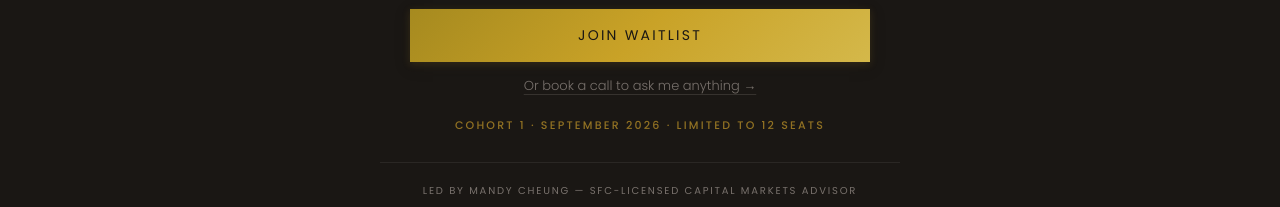
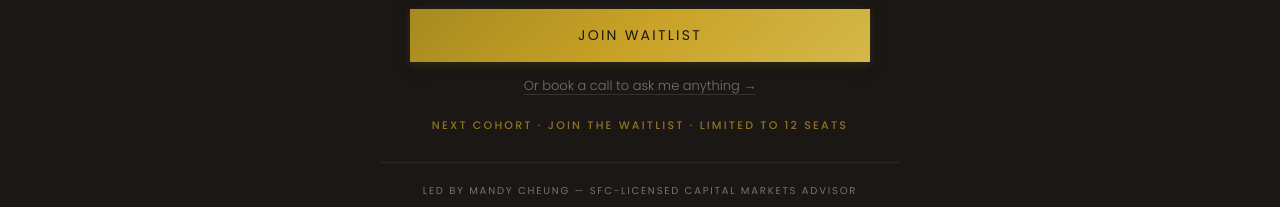
Before and after one commit to mandyc852/luminate-with-mandyc852, a Next.js app: page /cohort in a window 1280 px wide. Shown: the part 979-1186 px from the top of the page. Built offline with nearby package versions, Linux system fonts and the light colour scheme; no server answers.

Commit message:
Replace fixed cohort date with open-ended waitlist copy
Cohort 1 was parked indefinitely, so the hardcoded "September 2026"
date across the cohort page, its metadata, and the homepage card
would read as false. Swap in waitlist-first language everywhere it
appeared.

```diff
--- a/app/cohort/layout.tsx
+++ b/app/cohort/layout.tsx
@@ -10,7 +10,7 @@ const baseUrl = siteUrl
 
 const title = "The Inner Game Cohort | MandyC."
 const description =
-  "6 weeks. 8–12 seats. A live cohort for high performers who’ve noticed the constraint isn’t strategy — it’s internal. September 2026."
+  "6 weeks. 8–12 seats. A live cohort for high performers who’ve noticed the constraint isn’t strategy — it’s internal. Next cohort — join the waitlist."
 
 export const metadata: Metadata = {
   title,
--- a/app/cohort/page.tsx
+++ b/app/cohort/page.tsx
@@ -358,7 +358,7 @@ export default function CohortPage() {
             Or book a call to ask me anything &rarr;
           </a>
           <p className="text-[#C4982A]/70 text-[11px] font-medium tracking-[0.2em] uppercase mt-[22px]" style={ig.body}>
-            Cohort 1 &middot; September 2026 &middot; Limited to 12 Seats
+            Next Cohort &middot; Join the Waitlist &middot; Limited to 12 Seats
           </p>
           <div className="mt-7 pt-5 border-t border-white/[0.07] w-full max-w-[520px] flex flex-wrap justify-center items-center gap-x-6 gap-y-2">
             <span className="text-[#78716C] text-[10px] tracking-[0.18em] uppercase" style={ig.body}>Led by Mandy Cheung &mdash; SFC-Licensed Capital Markets Advisor</span>
@@ -639,7 +639,7 @@ export default function CohortPage() {
         <div className="absolute -bottom-[30%] left-1/2 -translate-x-1/2 w-[760px] h-[760px] bg-[radial-gradient(circle,rgba(196,152,42,0.1)_0%,transparent_70%)] pointer-events-none" />
         <div className="max-w-[640px] mx-auto text-center relative">
           <h2 className="text-[#3D3530] text-[clamp(28px,4.5vw,46px)] leading-[1.1] mb-3.5" style={ig.headline}>
-            Cohort 1 opens September 2026.
+            The next cohort opens to the waitlist first.
           </h2>
           <p className="text-[#57534E] font-light text-[clamp(15px,1.6vw,17px)] leading-[1.6] mb-9" style={ig.body}>
             12 seats, offered to the waitlist first &mdash; with founding pricing that won&apos;t repeat. The weight isn&apos;t going anywhere. How you carry it can change in one season.
--- a/app/page.tsx
+++ b/app/page.tsx
@@ -310,7 +310,7 @@ export default function HomePage() {
             </div>
 
             <div className="p-6 rounded-none bg-white border border-slate-200/60 flex flex-col">
-              <p className="text-[#a68a1f] text-xs font-medium tracking-[0.25em] uppercase mb-2">Cohort 1 · September 2026</p>
+              <p className="text-[#a68a1f] text-xs font-medium tracking-[0.25em] uppercase mb-2">Next Cohort · Join the Waitlist</p>
               <h3 className="text-xl font-normal text-[#1a2a3a] mb-2">The Inner Game Cohort</h3>
               <p className="text-slate-600 font-light text-sm leading-relaxed flex-grow mb-4">
                 A six-week room for operators working the same internal problem — small group, one live call a week, a daily practice in between.
```
